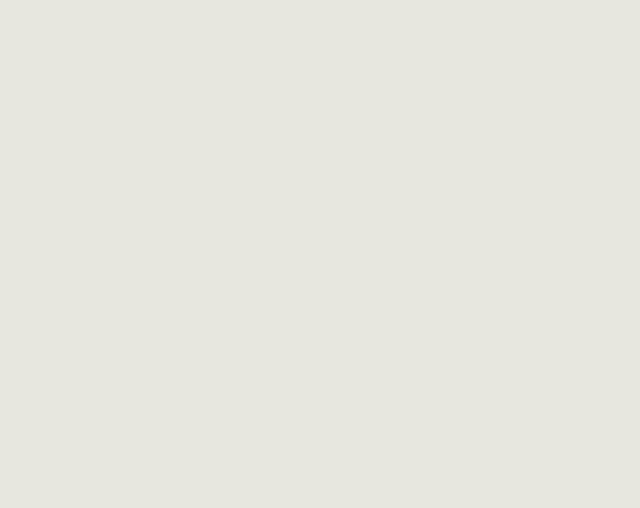
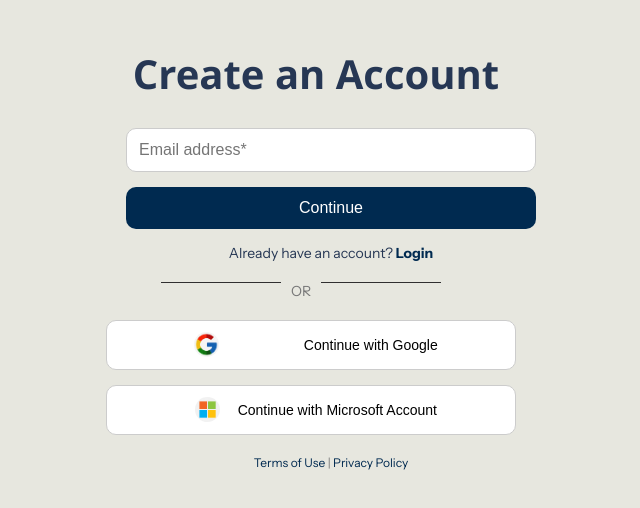
Before and after one commit to miznar/aiUrduTranslate, a React (Create React App) app in the folder frontend/: page /signup in a window 1280 px wide. Before the commit this address had no page. Shown: the part 124-632 px from the top of the page, without its empty margins (309-949 px from the left). Built offline with nearby package versions, Linux system fonts and the light colour scheme; a web font is replaced by a local one.

Commit message:
Sign-up page

```diff
--- a/frontend/src/App.js
+++ b/frontend/src/App.js
@@ -4,6 +4,7 @@ import Home from './components/Home';
 import About from './components/About';
 import Search from './components/Search';
 import Blog from './components/Blog';
+import Signup from './components/Signup';
 
 function App() {
   return (
@@ -13,6 +14,7 @@ function App() {
           <Route path="/about" element={<About />}/>
           <Route path="/search" element={<Search />} />
           <Route path="/blog" element={<Blog />} />
+          <Route path="/signup" element={<Signup />} />
         </Routes>
     </div>
   );
--- /dev/null
+++ b/frontend/src/components/Signup.css
@@ -0,0 +1,131 @@
+/* Container Styles */
+.signup-container {
+    font-family: Arial, sans-serif;
+    max-width: 600px;
+    margin: 50px auto;
+}
+
+/* Title */
+.signup-title {
+    font-size: 40px;
+    font-weight: bold;
+    font-family:'Segoe UI', Tahoma, Geneva, Verdana, sans-serif;
+    margin-right: 30px;
+    margin-top: 170px;
+}
+
+/* Input Form */
+.signup-form {
+    display: flex;
+    flex-direction: column;
+    align-items: center;
+}
+
+.signup-input {
+    width: 30%;
+    padding: 12px;
+    margin-bottom: 15px;
+    border: 1px solid #ccc;
+    border-radius: 10px;
+    font-size: 16px;
+}
+
+.signup-button {
+    width: 32%;
+    padding: 12px;
+    background-color: #002a50;
+    color: #fff;
+    border: none;
+    border-radius: 10px;
+    font-size: 16px;
+    cursor: pointer;
+    transition: background-color 0.3s;
+}
+
+.signup-button:hover {
+    background-color: #001f3d;
+}
+
+/* Login Section */
+.signup-login {
+    margin: 15px 0;
+    font-size: 14px;
+}
+
+.signup-login a {
+    color: #002a50;
+    text-decoration: none;
+    font-weight: bold;
+}
+
+.signup-login a:hover {
+    text-decoration: underline;
+}
+
+/* Divider */
+.signup-divider {
+    display: flex;
+    margin: 20px 0;
+    font-size: 14px;
+    color: #777;
+    width: 300px;
+    margin-left: 460px;
+}
+
+.divider-line {
+    flex: 1;
+    border: none;
+    border-top: 1px solid #302f2f;
+    margin: 0 10px;
+    width: 10px;
+}
+
+/* Alternate Options */
+.signup-alternate button {
+    width: 32%;
+    padding: 12px;
+    border: 1px solid #ccc;
+    border-radius: 10px;
+    font-size: 14px;
+    margin-bottom: 15px;
+    display: flex;
+    align-items: center;
+    justify-content: center;
+    background-color: #fff;
+    cursor: pointer;
+    transition: background-color 0.3s;
+    margin-left: 415px;
+    height: 50px;
+}
+
+.signup-alternate button:hover {
+    background-color: #f3f3f3;
+}
+
+.signup-google .icon {
+    height: 25px;
+    margin-right: 75px;
+    background-color: #fff;
+}
+
+.signup-microsoft .icon {
+    height: 25px;
+    margin-right: 8px;
+    background-color: #fff;
+}
+
+/* Footer Links */
+.signup-footer {
+    margin-top: 20px;
+    font-size: 12px;
+    color: #777;
+}
+
+.signup-footer a {
+    color: #002a50;
+    text-decoration: none;
+}
+
+.signup-footer a:hover {
+    text-decoration: underline;
+}
--- /dev/null
+++ b/frontend/src/components/Signup.js
@@ -0,0 +1,51 @@
+import './Signup.css';
+
+const Signup = () => {
+    return (
+            <div >
+                <h1 className="signup-title">Create an Account</h1>
+                <form className="signup-form">
+                    <input
+                        type="email"
+                        placeholder="Email address*"
+                        className="signup-input"
+                        required
+                    />
+                    <button type="submit" className="signup-button">
+                        Continue
+                    </button>
+                </form>
+                <p className="signup-login">
+                    Already have an account? <a href="/login">Login</a>
+                </p>
+                <div className="signup-divider">
+                    <hr className="divider-line" />
+                    <span> OR </span>
+                    <hr className="divider-line" />
+                </div>
+
+                <div className="signup-alternate">
+                    <button className="signup-google">
+                        <img
+                            src="/google.jpg"
+                            className="icon"
+                        />
+                        Continue with Google
+                    </button>
+                    <button className="signup-microsoft">
+                        <img
+                            src="/microsoft.png"
+                            alt="Microsoft logo"
+                            className="icon"
+                        />
+                        Continue with Microsoft Account
+                    </button>
+                </div>
+                <div className="signup-footer">
+                    <a href="/terms">Terms of Use</a> | <a href="/privacy">Privacy Policy</a>
+                </div>
+            </div>
+    );
+};
+
+export default Signup;
--- a/frontend/src/components/creamHeader.js
+++ b/frontend/src/components/creamHeader.js
@@ -21,7 +21,7 @@ const Header = () => {
             <Link to="/about" style={{ fontWeight: 'bold' }}>About us</Link>
           </li>
           <li>
-            <a href="#login" style={{ fontWeight: 'bold' }}>TranslateAI Login</a>
+            <a href="/signup" style={{ fontWeight: 'bold' }}>TranslateAI Login</a>
           </li>
         </ul>
       </nav>
```
Also changed, not shown: frontend/public/google.jpg (added), frontend/public/microsoft.png (added).
